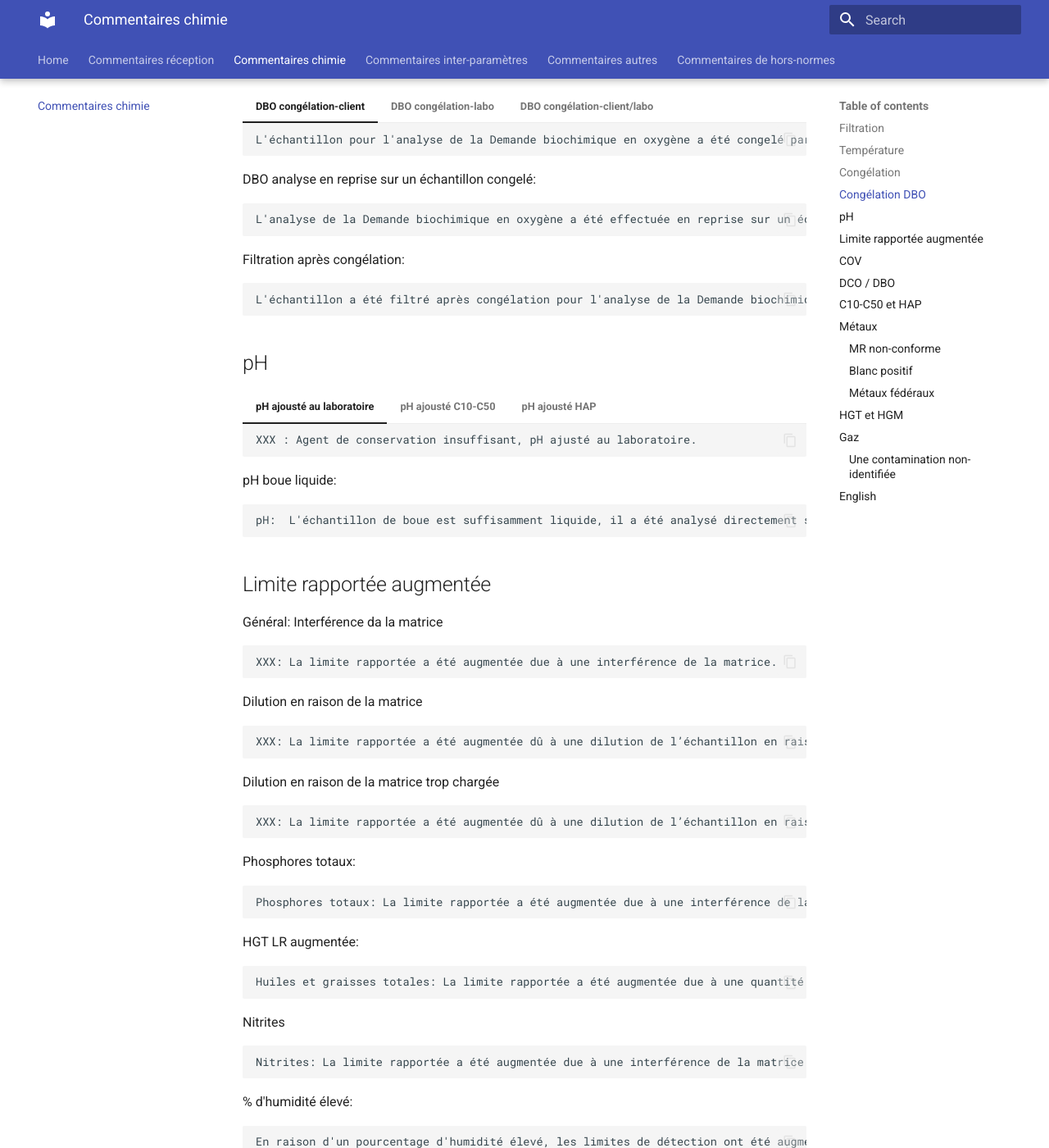
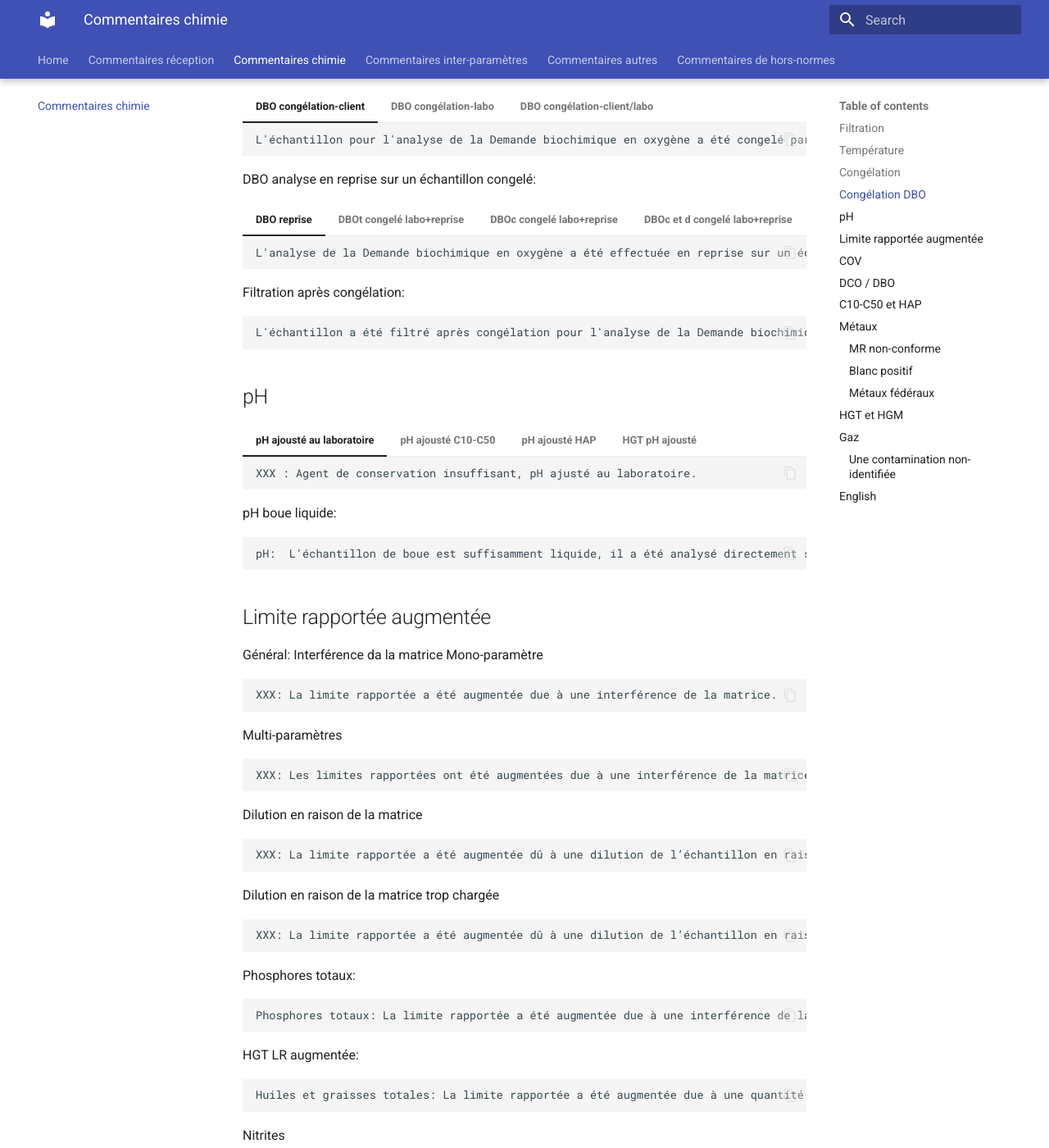
Before and after one commit to denisshragin/comments, an MkDocs documentation site: the page built from docs/chemistry.md, in a window 1280 px wide and 1400 px high, scrolled down 1075 px. Shown: the whole window at 82% size. Built offline with MkDocs 1.6.1 and Material for MkDocs 9.7.7, drawn with Linux system fonts in a browser that asks for light colours.

Commit message:
Some comments added

````diff
--- a/docs/chemistry.md
+++ b/docs/chemistry.md
@@ -66,9 +66,26 @@ Le résultat de l'Azote ammoniacal non ionisé a été calculé en utilisant le
     L'échantillon pour l'analyse de la Demande biochimique en oxygène a été congelé à la réception au laboratoire.
     ```
 DBO analyse en reprise sur un échantillon congelé:
-```
-L'analyse de la Demande biochimique en oxygène a été effectuée en reprise sur un échantillon congelé.
-```
+
+=== "DBO reprise"
+    ```
+    L'analyse de la Demande biochimique en oxygène a été effectuée en reprise sur un échantillon congelé.
+    ```
+=== "DBOt congelé labo+reprise"
+    ```
+    L'échantillon pour l'analyse de la Demande biochimique en oxygène totale a été congelé à la réception au laboratoire.
+    L'analyse de la Demande biochimique en oxygène totale a été effectuée en reprise sur un échantillon congelé.
+    ```
+=== "DBOc congelé labo+reprise"
+    ```
+    L'échantillon pour l'analyse de la Demande biochimique en oxygène carbonée a été congelé à la réception au laboratoire.
+    L'analyse de la Demande biochimique en oxygène carbonée a été effectuée en reprise sur un échantillon congelé.
+    ```
+=== "DBOc et d congelé labo+reprise"
+    ```
+    L'échantillon pour l'analyse de la Demande biochimique en oxygène carbonée et dissous a été congelé à la réception au laboratoire.
+    L'analyse de la Demande biochimique en oxygène carbonée et dissous a été effectuée en reprise sur un échantillon congelé.
+    ```
 Filtration après congélation:
 ```
 L'échantillon a été filtré après congélation pour l'analyse de la Demande biochimique en oxygène dissous.
@@ -86,6 +103,10 @@ L'échantillon a été filtré après congélation pour l'analyse de la Demande
     ```
     Hydrocarbures aromatiques polycycliques: Agent de conservation insuffisant, pH ajusté au laboratoire.
     ```
+=== "HGT pH ajousté"
+    ```
+    Huiles et graisses totales: Agent de conservation insuffisant, pH ajusté au laboratoire.
+    ```
 pH boue liquide:
 ```
 pH:  L'échantillon de boue est suffisamment liquide, il a été analysé directement sans extraction.
@@ -94,8 +115,13 @@ pH:  L'échantillon de boue est suffisamment liquide, il a été analysé direct
 ## Limite rapportée augmentée
 Général:
 Interférence da la matrice
+Mono-paramètre
 ```
 XXX: La limite rapportée a été augmentée due à une interférence de la matrice.
+```
+Multi-paramètres
+```
+XXX: Les limites rapportées ont été augmentées due à une interférence de la matrice.
 ```
 Dilution en raison de la matrice
 ```
@@ -181,8 +207,6 @@ COV:  En raison d'un pourcentage d'humidité élevé et d'un poids d'extraction
 ```
 
 ## DCO / DBO
-
-
 
 DCO et DBO les bouteilles sont différentes:
 ```
````
